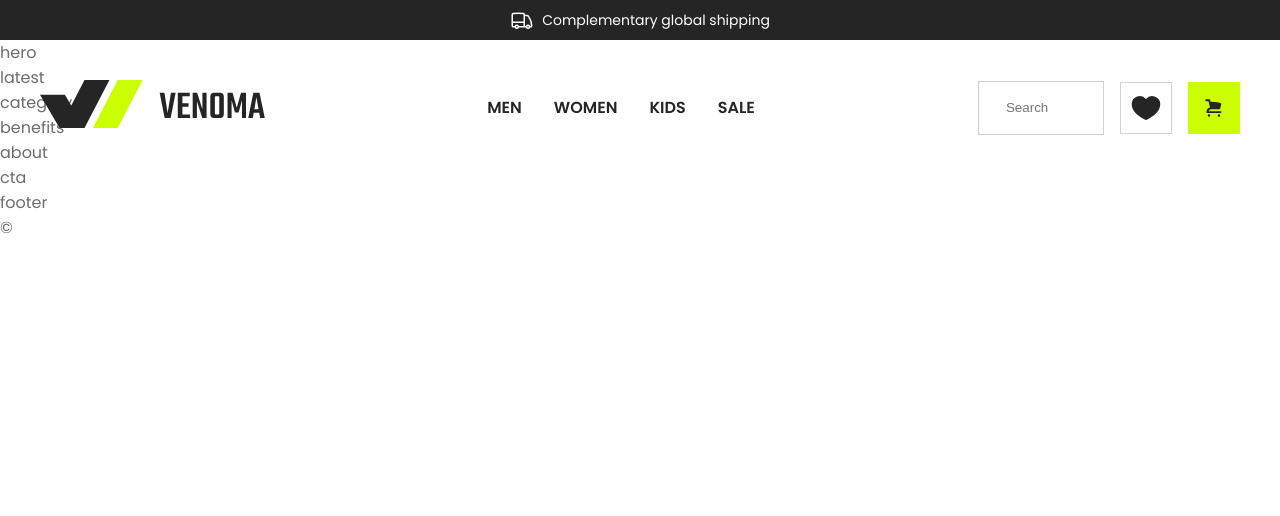
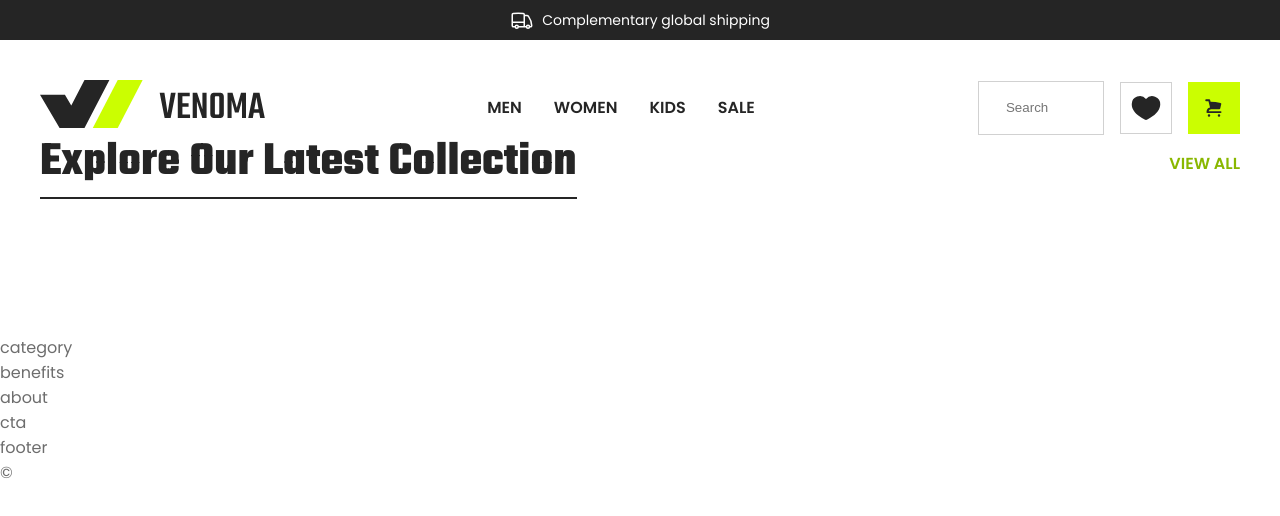
Before and after one commit to alexangria1992/sports-agency-website, a website built with Vite: page index.html in a window 1280 px wide. Shown: the top 516 px of the page. Built offline with nearby package versions, Linux system fonts and the light colour scheme.

Commit message:
latest section

```diff
--- a/index.html
+++ b/index.html
@@ -103,8 +103,17 @@
           </div>
         </div>
       </header>
-      <section class="hero">hero</section>
-      <section class="latest">latest</section>
+      <section class="hero"></section>
+      <section class="latest">
+        <div class="container latest_container">
+          <div class="heading_wrapper">
+            <h4 class="h4 latest_title">Explore Our Latest Collection</h4>
+            <a href="/" class="link-primary latest_link">View All</a>
+          </div>
+          <!--  slider -->
+          <section class="slider"></section>
+        </div>
+      </section>
       <section class="category">category</section>
       <section class="benefits">benefits</section>
       <section class="about">about</section>
--- a/src/style.css
+++ b/src/style.css
@@ -364,3 +364,34 @@ body {
     display: none;
   }
 }
+
+/* LATEST SECTION */
+
+.latest {
+  margin-top: 24px;
+}
+
+.latest_container {
+  margin-inline: auto;
+}
+
+.latest_title {
+  width: max-content;
+  border-bottom: 2px solid;
+}
+
+.latest_link {
+  color: var(--color-accent2);
+}
+
+.latest_link:hover {
+  color: var(--color-primary);
+}
+
+.heading_wrapper {
+  display: flex;
+  justify-content: space-between;
+  align-items: center;
+
+  margin-bottom: 72px;
+}
```
